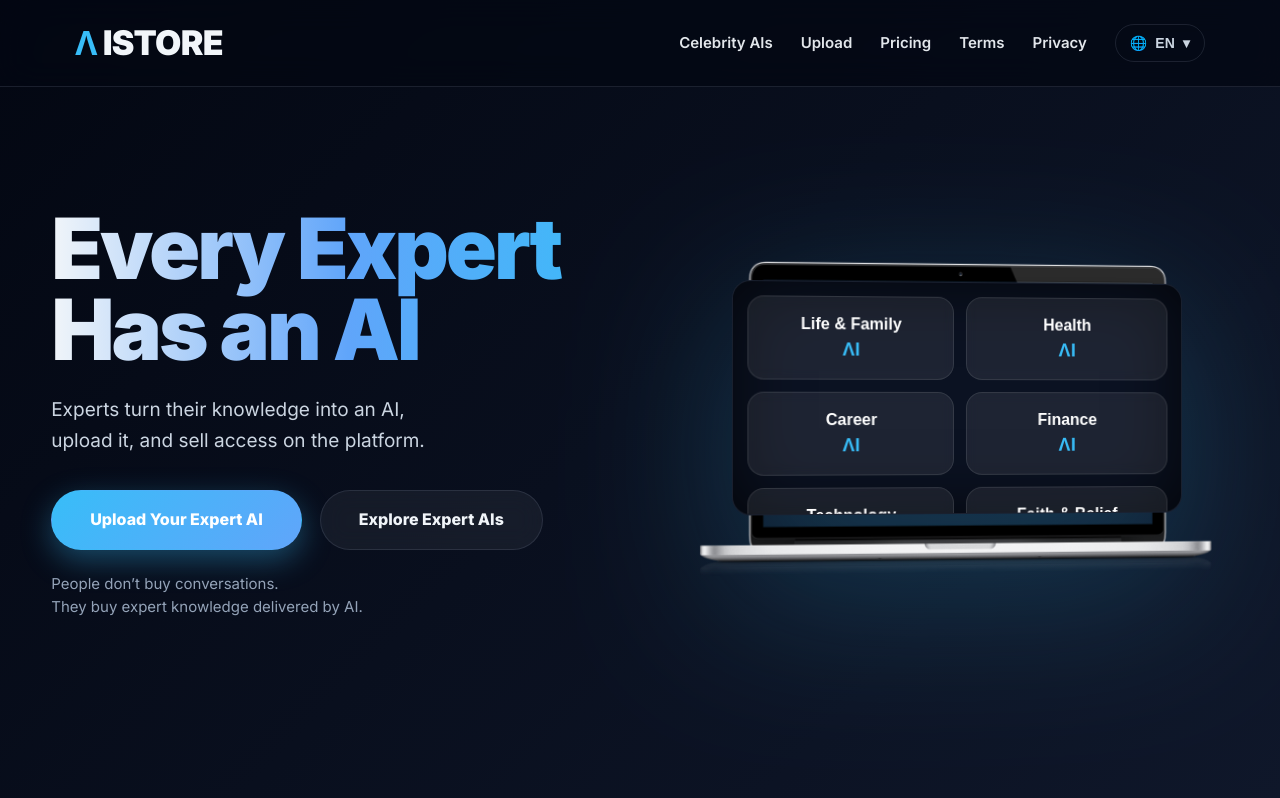
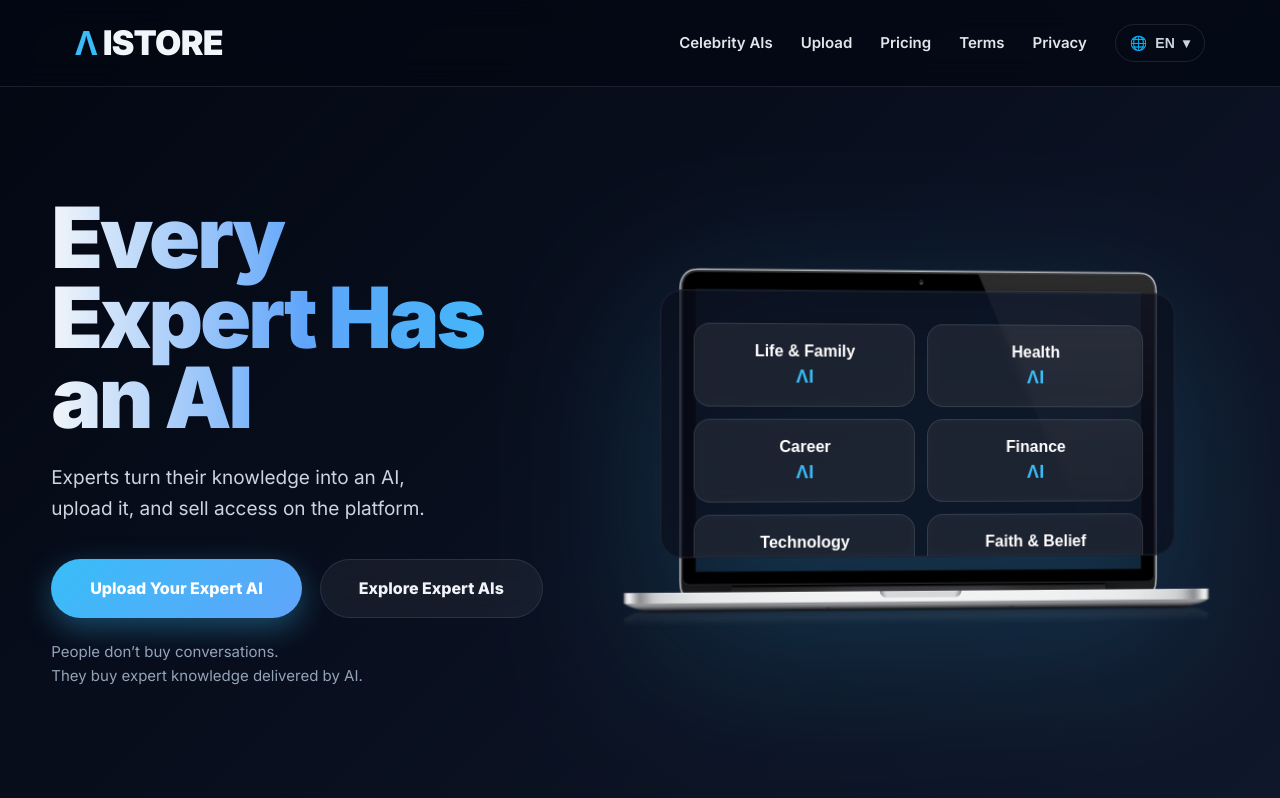
Before and after one commit to busraargoz-ui/aistore-investor-ready, a website: page index.html in a window 1280 px wide. Shown: the top 798 px of the page. Drawn offline with Linux system fonts and the light colour scheme.

Commit message:
Update styles.css

```diff
--- a/styles.css
+++ b/styles.css
@@ -163,6 +163,45 @@ max-width: 820px;
   box-shadow: inset 0 0 70px rgba(0,0,0,.72);
   border:1px solid rgba(255,255,255,.06);
 }
+.laptopWrap { overflow: visible; }
+
+.laptopScreen{
+  position:absolute;
+
+  /* EKRANI LAPTOP’IN İÇİNE OTURTAN AYAR */
+  left: 7.8%;
+  right: 7.8%;
+  top: 10.5%;
+  bottom: 18.5%;
+
+  border-radius: 22px;
+  overflow:hidden;
+  background: rgba(10,14,28,.72);
+  border: 1px solid rgba(255,255,255,.06);
+  box-shadow: inset 0 0 0 1px rgba(255,255,255,.03);
+}
+
+.aiGrid{
+  height:100%;
+  width:100%;
+  display:grid;
+  gap: 14px;
+  padding: 18px;
+  grid-template-columns: repeat(2, minmax(0, 1fr));
+  align-content:start;
+}
+
+@media (max-width: 1100px){
+  .laptopWrap{ width:min(760px, 70vw); max-width:760px; }
+  .laptopScreen{ top: 10%; bottom: 19%; left: 7.5%; right: 7.5%; }
+}
+
+@media (max-width: 700px){
+  .laptopWrap{ width:min(520px, 92vw); max-width:520px; transform:none; }
+  .laptopWrap:hover{ transform:none; }
+  .laptopScreen{ top: 10%; bottom: 20%; left: 7%; right: 7%; border-radius: 18px; }
+  .aiGrid{ grid-template-columns: 1fr; }
+}
 .aiGrid{
   display:grid;
   grid-template-columns:repeat(2, 1fr);
@@ -324,8 +363,13 @@ max-width: 820px;
   .fieldGrid{grid-template-columns:1fr}
 }
 .laptopWrap{
-  max-width: 760px;
-  width: 100%;
+  position:relative;
+  width:min(820px, 48vw);   /* 44vw -> 48vw */
+  max-width:820px;          /* 760 -> 820 */
+  filter:drop-shadow(0 40px 80px rgba(56,189,248,.22));
+  transform:perspective(1000px) rotateY(3deg);
+  transition:transform .6s ease;
+}
 }
 
 .hero{
```
